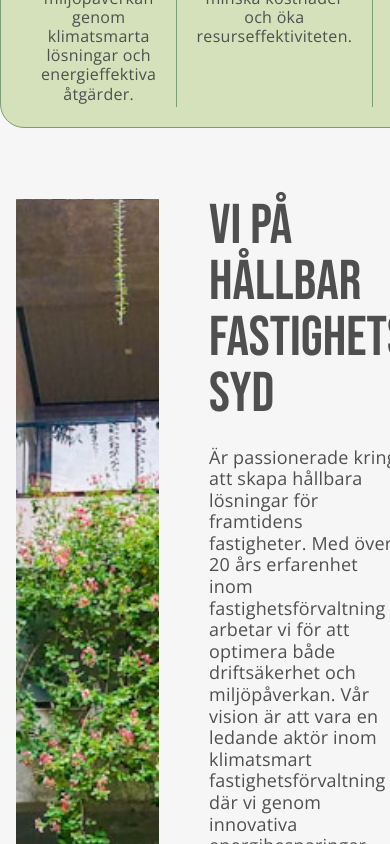
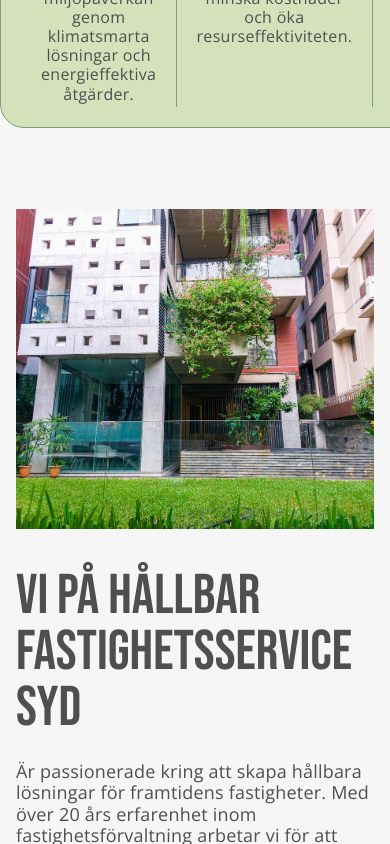
Before and after one commit to Wztrbrg/hfts, a React (Vite) app: page / in a window 390 px wide. Shown: the part 920-1764 px from the top of the page. Built offline with nearby package versions, Linux system fonts and the light colour scheme.

Commit message:
minor adjustments

```diff
--- a/src/assets/style/about-short.scss
+++ b/src/assets/style/about-short.scss
@@ -3,7 +3,7 @@
 .about-short-section {
   display: grid;
   place-items: center;
-  padding: 70px 16px;
+  padding: 80px 16px;
   margin-top: 109px;
 
   .about-short-content {
@@ -11,7 +11,7 @@
     max-width: $max-content-w;
 
     display: flex;
-    gap: 50px;
+    gap: 40px;
 
     .image {
       width: 50%;
@@ -39,8 +39,8 @@
 
 /* Media query for tablets (max-width: 1024px) */
 @media (max-width: 1024px) {
-  .about-content-section {
-    .card {
+  .about-short-section {
+    .about-short-content {
       flex-direction: column;
 
       .image {
```
